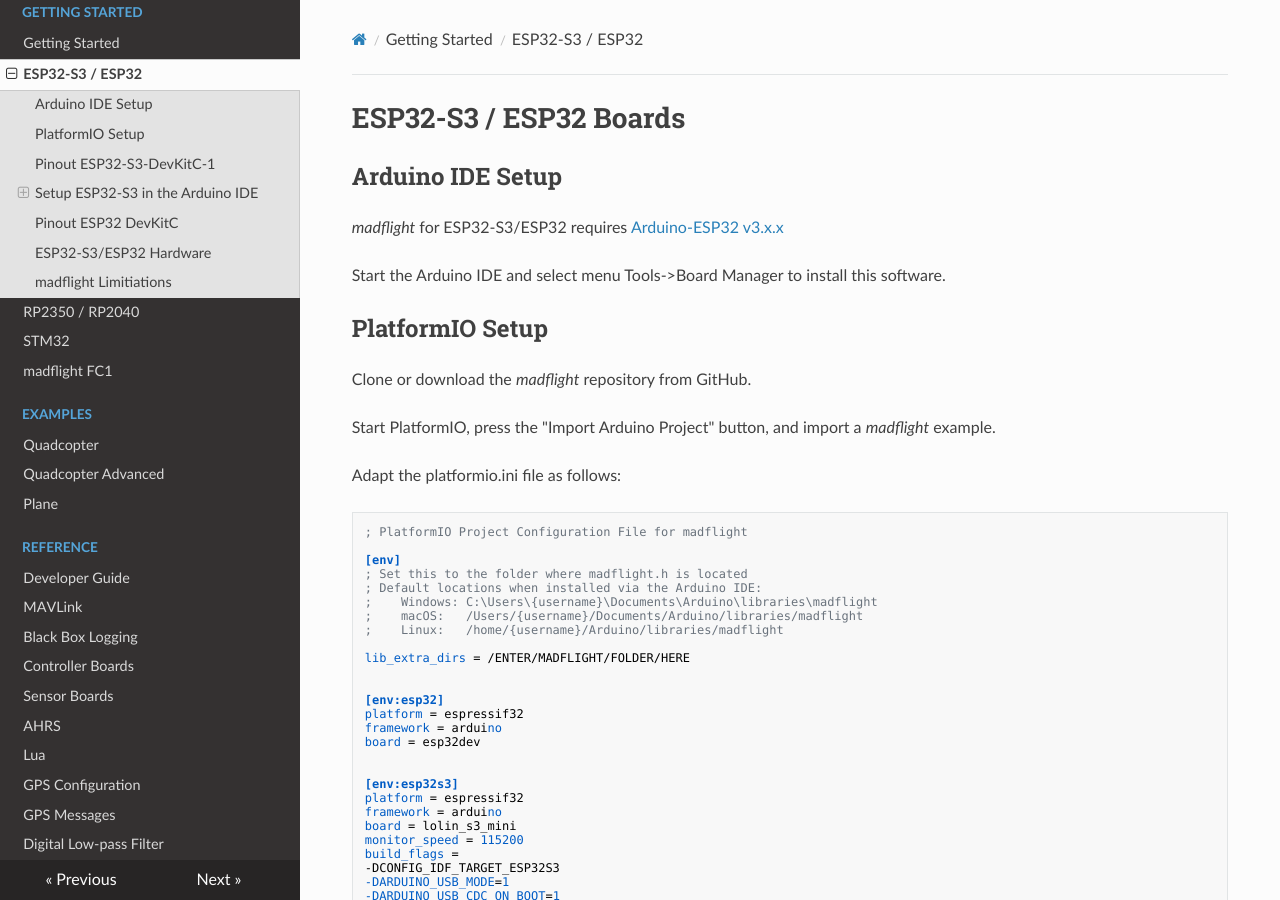
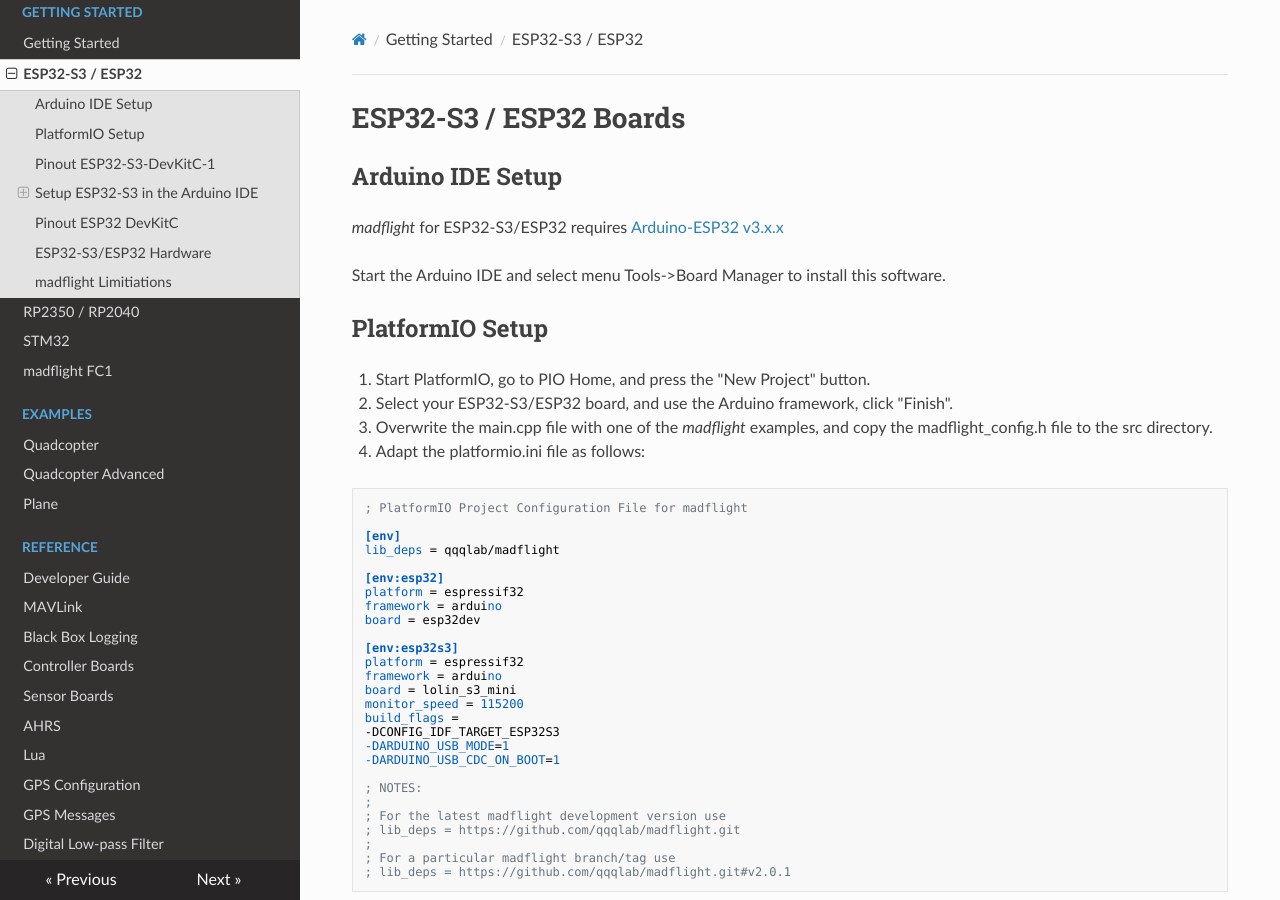
Before and after one commit to qqqlab/madflight-docs, an MkDocs documentation site: the page built from docs/Board-ESP32.md, in a window 1280 px wide and 900 px high. Built offline with MkDocs 1.6.1, drawn with Linux system fonts in a browser that asks for light colours; nearby versions of some CDN libraries.

Commit message:
Update Board-ESP32.md

````diff
--- a/docs/Board-ESP32.md
+++ b/docs/Board-ESP32.md
@@ -8,30 +8,24 @@
 
 ## PlatformIO Setup
 
-Clone or download the _madflight_ repository from GitHub.
+1. Start PlatformIO, go to PIO Home, and press the "New Project" button.
 
-Start PlatformIO, press the "Import Arduino Project" button, and import a _madflight_ example.
+2. Select your ESP32-S3/ESP32 board, and use the Arduino framework, click "Finish".
 
-Adapt the platformio.ini file as follows:
+3. Overwrite the main.cpp file with one of the _madflight_ examples, and copy the madflight_config.h file to the src directory.
+
+4. Adapt the platformio.ini file as follows:
 
 ```ini
 ; PlatformIO Project Configuration File for madflight
 
 [env]
-; Set this to the folder where madflight.h is located
-; Default locations when installed via the Arduino IDE:
-;    Windows: C:\Users\{username}\Documents\Arduino\libraries\madflight
-;    macOS:   /Users/{username}/Documents/Arduino/libraries/madflight
-;    Linux:   /home/{username}/Arduino/libraries/madflight
-
-lib_extra_dirs = /ENTER/MADFLIGHT/FOLDER/HERE
-
+lib_deps = qqqlab/madflight
 
 [env:esp32]
 platform = espressif32
 framework = arduino
 board = esp32dev
-
 
 [env:esp32s3]
 platform = espressif32
@@ -43,6 +37,13 @@
 -DARDUINO_USB_MODE=1
 -DARDUINO_USB_CDC_ON_BOOT=1
 
+; NOTES:
+;
+; For the latest madflight development version use
+; lib_deps = https://github.com/qqqlab/madflight.git
+;
+; For a particular madflight branch/tag use
+; lib_deps = https://github.com/qqqlab/madflight.git#v2.0.1
 ```
 
 Note: Espressiv stopped Arduino framework support for PlatformIO. Arduino 2.x is the last supported framework version, but _madflight_ should still compile with this. Please post any updates on this topic [here](https://github.com/qqqlab/madflight/discussions), or create an ESP-IDF version of _madflight_!
````
